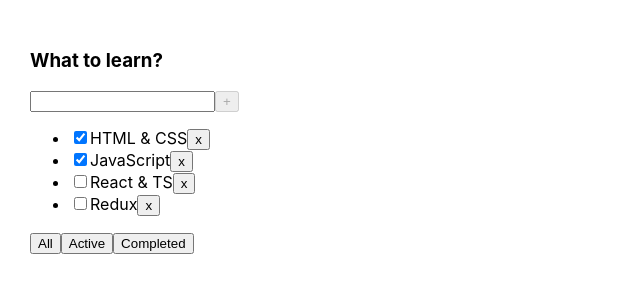
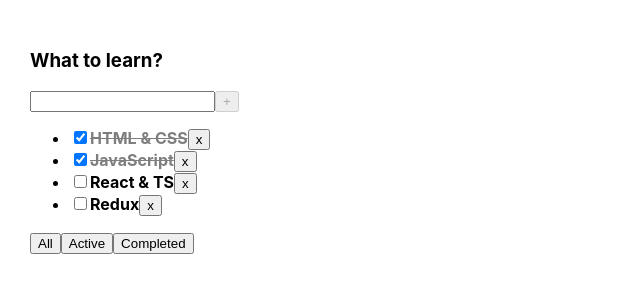
Before and after one commit to AlekseiBestuzhev/to-do-list, a React (Create React App) app: page / in a window 1280 px wide. Shown: the top 300 px of the page, without its empty margins (0-640 px from the left). Built offline with nearby package versions, Linux system fonts and the light colour scheme.

Commit message:
upd: mon_4 add styles

```diff
--- a/src/App.css
+++ b/src/App.css
@@ -6,3 +6,12 @@
 .App > div {
   margin-right: 50px;
 }
+
+.task {
+	font-weight: bold;
+}
+
+.task-done {
+text-decoration: line-through;
+opacity: 0.5;
+}
--- a/src/TasksList.tsx
+++ b/src/TasksList.tsx
@@ -19,7 +19,7 @@
 						<input type="checkbox"
 							checked={task.isDone}
 							onChange={changeTaskStatus} />
-						<span>{task.title}</span>
+						<span className={`task ${task.isDone ? 'task-done' : ''}`}>{task.title}</span>
 						<button onClick={removeTask}>x</button>
 					</li>
 				)
```
